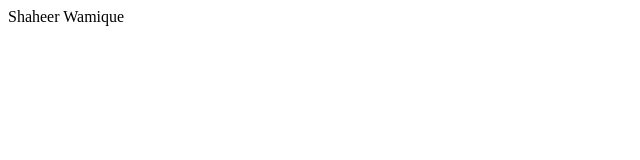
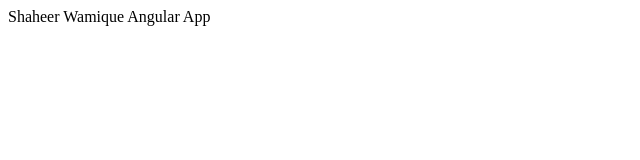
Before and after one commit to Shaheerwmk/Ustilo, an Angular app: page / in a window 1280 px wide. Shown: the top 160 px of the page, without its empty margins (0-640 px from the left). Built offline with nearby package versions, Linux system fonts and the light colour scheme.

Commit message:
Fourth Commit

```diff
--- a/src/app/app.component.html
+++ b/src/app/app.component.html
@@ -1,3 +1,3 @@
-<div>Shaheer Wamique</div>
+<div>Shaheer Wamique Angular App</div>
 
 <router-outlet></router-outlet>
```
